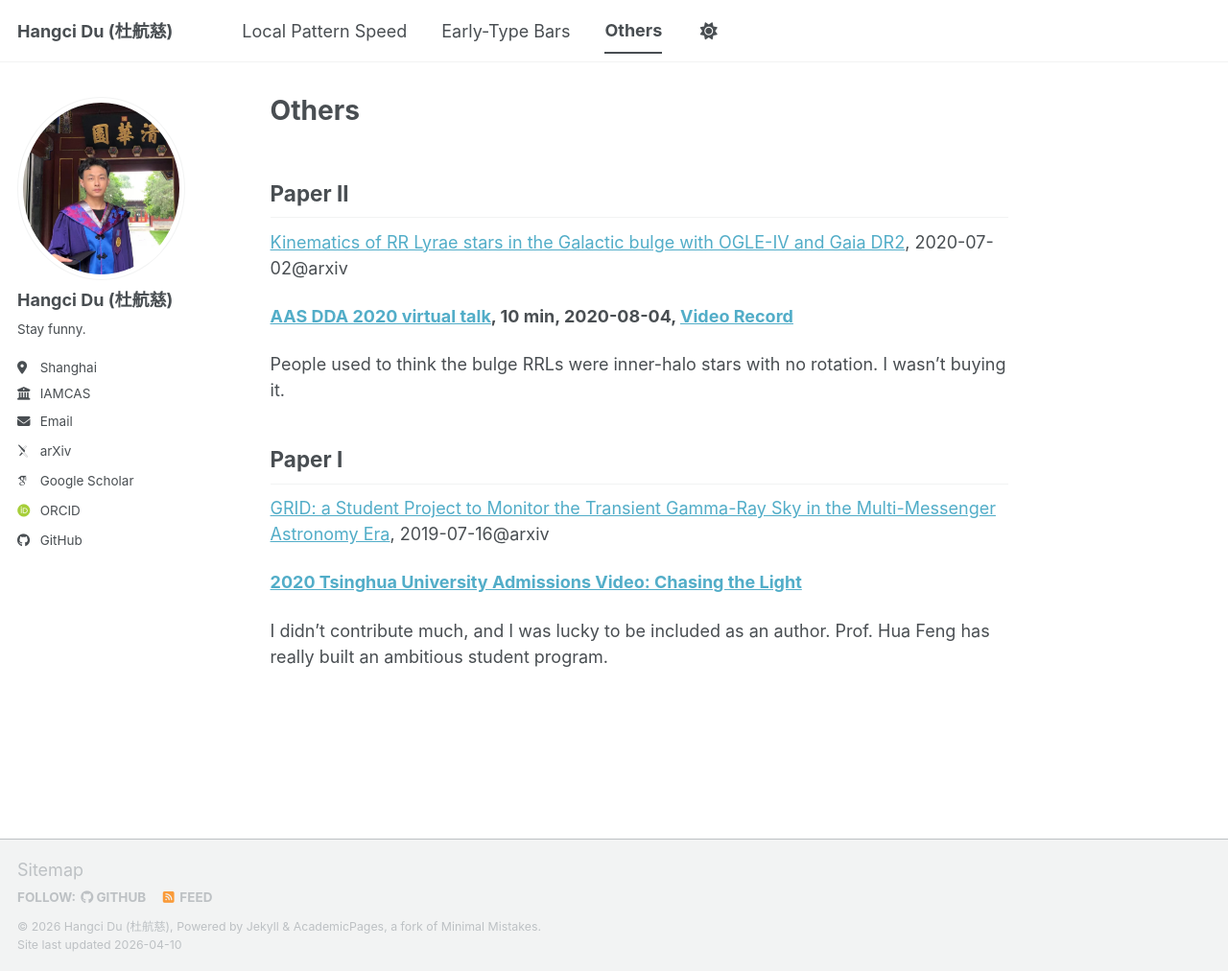
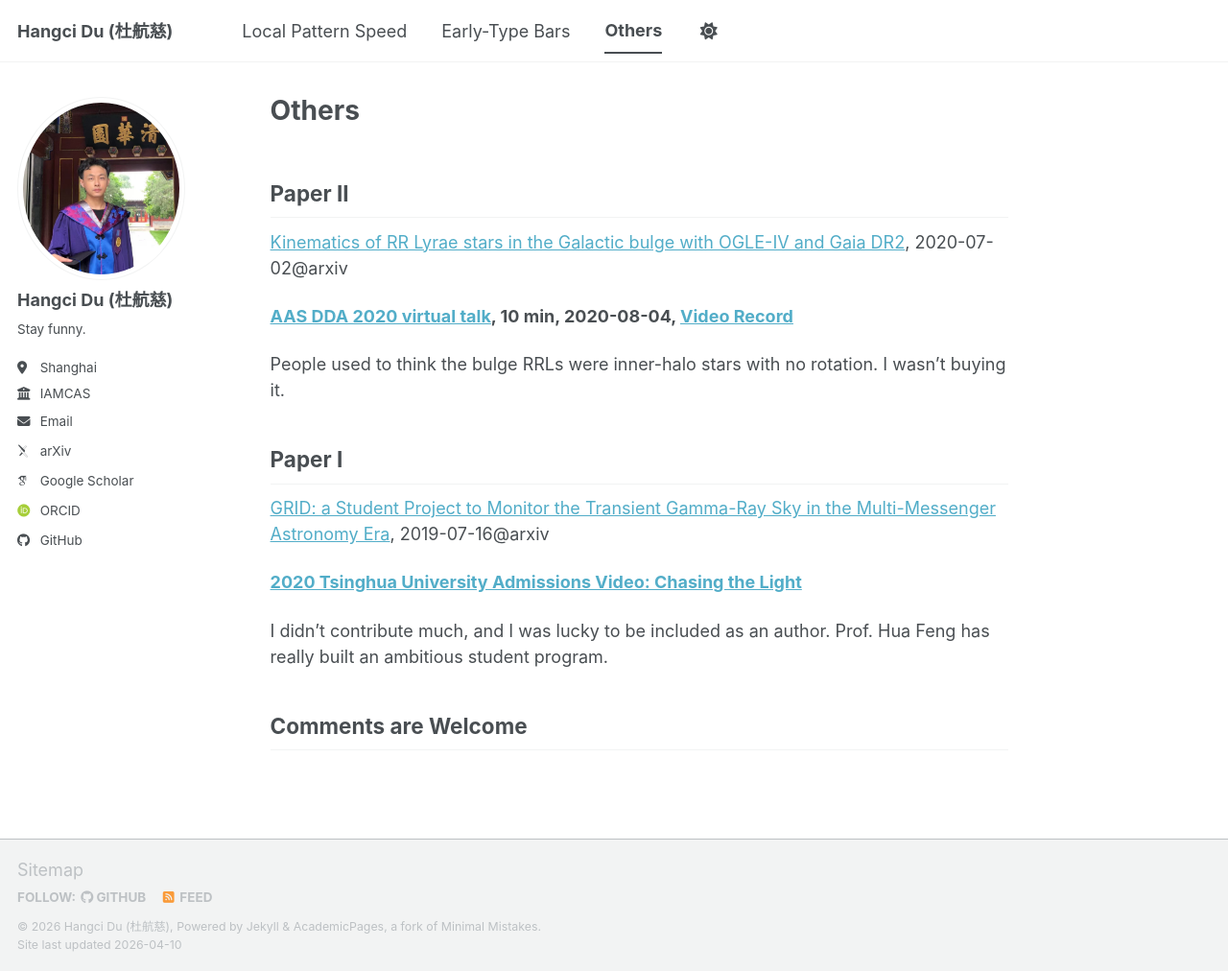
Before and after one commit to hangcidu/hangcidu.github.io, a Jekyll site: the page built from _pages/others.md, in a window 1280 px wide and 1012 px high. Shown: the whole window at 96% size. Built offline with Jekyll 4.4.1, drawn with Linux system fonts in a browser that asks for light colours; some web fonts are replaced; a script bundle is joined from its source files by our own code; library files that are not in the unit come from our copies; comment, search, counter and statistics services are not loaded.

Commit message:
Update others.md

```diff
--- a/_pages/others.md
+++ b/_pages/others.md
@@ -21,3 +21,5 @@ People used to think the bulge RRLs were inner-halo stars with no rotation. I wa
 [**2020 Tsinghua University Admissions Video: Chasing the Light**](https://mp.weixin.qq.com/s/W420XSDzJ5_Dt1w28x9TKg)
 
 I didn’t contribute much, and I was lucky to be included as an author. Prof. Hua Feng has really built an ambitious student program.
+
+## Comments are Welcome
```
